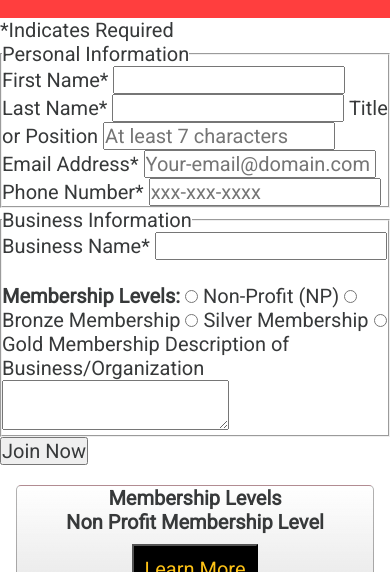
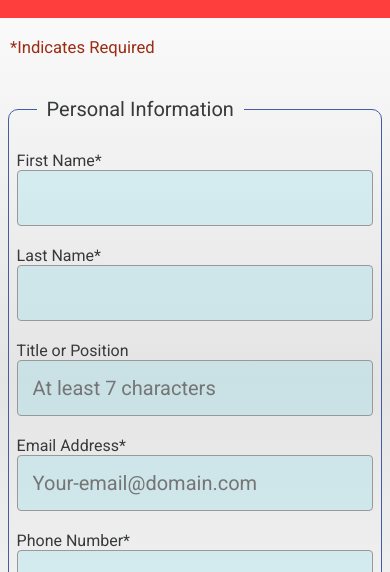
Before and after one commit to vsyang/wdd231, a plain HTML site: page chamber/join.html in a window 390 px wide. Shown: the part 272-844 px from the top of the page. Drawn offline with Linux system fonts and the light colour scheme; a web font is replaced by a local one.

```diff
--- a/chamber/styles/base.css
+++ b/chamber/styles/base.css
@@ -340,6 +340,105 @@ main section  {
 
 }
 
+form {
+    background-image: linear-gradient(white, rgb(228, 228, 228), white, rgb(255, 203, 212));
+}
+
+form div {
+    color: #9c2c13;
+    font-size: smaller;
+    margin-top: 20px;
+    margin-left: 10px;
+}
+
+form fieldset {
+    margin: 2rem 2vw;
+    border: 1px solid #445ba9;
+    border-radius: 10px;
+    padding: .5rem 2%;
+}
+
+form legend {
+    color: var(--body-color);
+    margin: 0 1rem;
+    padding: 0 .5rem;
+}
+
+form label.top {
+    display: block;
+    padding-top: 1rem;
+    color: var(--body-color);
+    font-size: .8rem;
+}
+
+form label.top input, form label.top select, #description {
+    appearance: none;
+    -webkit-appearance: none;
+    display: block;
+    font-size: 1rem;
+    border: solid 1px #999;
+    border-radius: 4px;
+    padding: .75rem;
+    color: #555;
+    width: 100%;
+    max-width: 20rem;
+    background-color: rgba(62, 203, 228, 0.156);
+}
+
+form fieldset span strong {
+    margin-top: 2rem;
+    font-size: 21px;
+    font-weight: bold;
+}
+
+form label.radio {
+    display: block;
+    padding: 8px;
+    color: #555;
+    font-size: 16px;
+}
+
+#description {
+    height: 100px;
+    flex: 2;
+    padding: 5px;
+}
+
+form input.submitBtn {
+    border: none;
+    background-color: #31e4f0;
+    color: black;
+    border-radius: 1rem;
+    padding: .75rem 1.5rem;
+    margin: 0 0 2rem 2%;
+    width: 96%;
+    max-width: 20rem;
+    transition: opacity 0.5s ease, color 0.5s ease;
+}
+
+.join-section {
+    background-color: white;
+    border: none;
+
+}
+
+.join-section h3, #show-dialog h4 {
+    font-size: 35px;
+    background-color: rgba(62, 203, 228, 0.156);
+    padding: 20px;
+}
+
+.level {
+    border: 1px solid black;
+    margin: 10px 0;
+    padding: 20px 0 5px 0;
+    background-image: linear-gradient(#eee, #68d4e5);
+    border-radius: 10px 50px;
+    animation-duration: 8s;
+    animation-name: colorful;
+    animation-iteration-count: infinite;
+}
+
 .level button, dialog button {
     background-color: rgb(0, 0, 0);
     overflow: hidden;
--- a/project/styles/base.css
+++ b/project/styles/base.css
@@ -255,10 +255,10 @@ dialog {
     margin-bottom: 30px;
 }
 
-.welcome h2, h3, .required{
+.welcome, h3 {
     grid-column: 1/3;
     text-align: center;
-    margin-top: 10px;
+    margin: 10px 2vw;
 }
 
 .left {
@@ -288,7 +288,7 @@ form {
 }
 
 form fieldset {
-    margin: 2rem 2vw;
+    margin: 0.7rem 2vw 2rem 2vw;
     border: 1px solid #445ba9;
     border-radius: 10px;
     padding: .5rem 2%;
```
Also changed, not shown: project/appointment.html (+2 -1 lines), project/scripts/appointment.js (+13 -3 lines), project/scripts/phone.js (+17 -1 lines).
